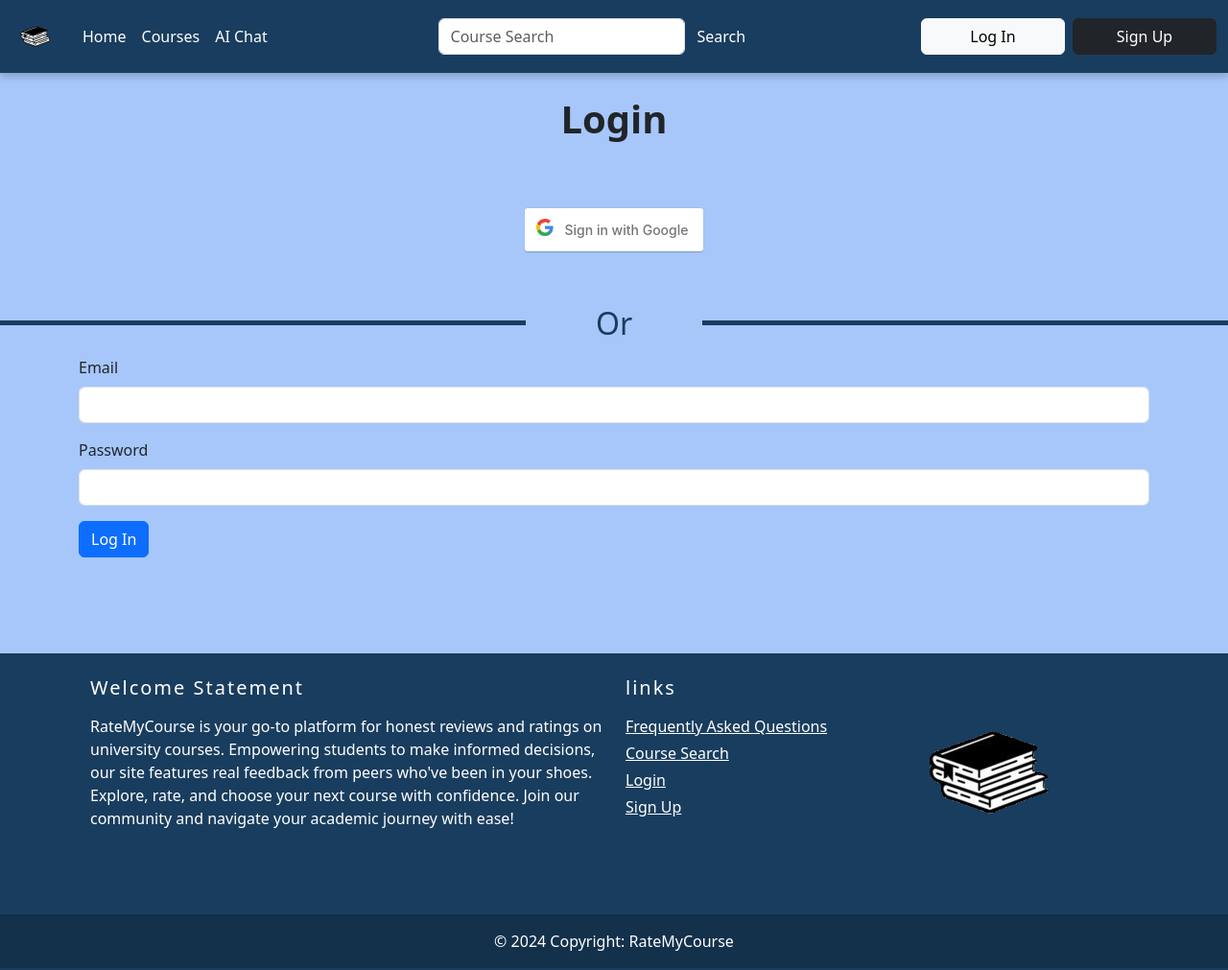
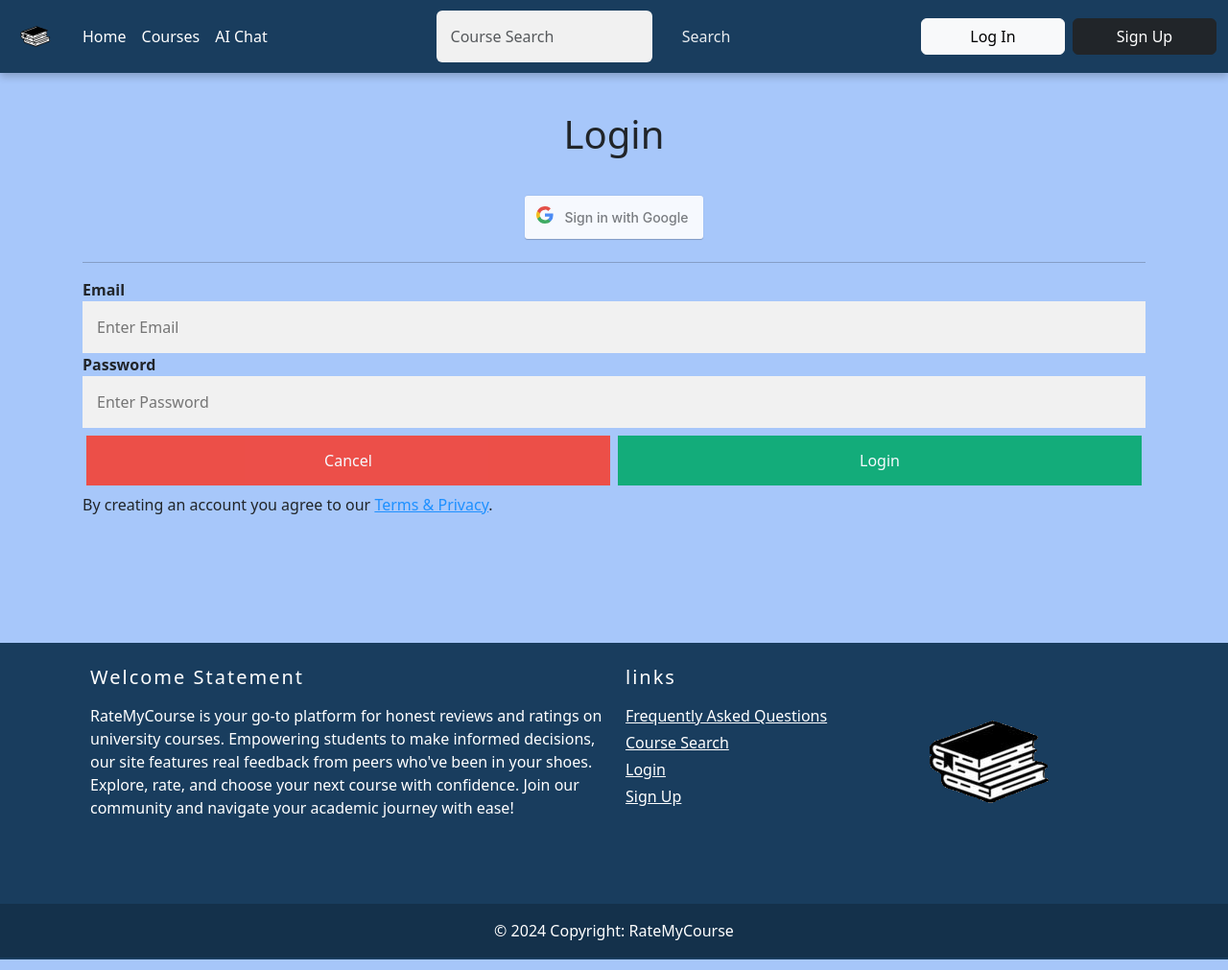
Before and after one commit to lnalewaja/RateMyCourse, a Flask app: page /login in a window 1280 px wide. Shown: the whole page at 96% size. Run offline with Flask 3, Linux system fonts and the light colour scheme.

Commit message:
login page and updated signup and easter egg

```diff
--- a/schema.sql
+++ b/schema.sql
@@ -21,7 +21,6 @@ CREATE TABLE Courses (
 CREATE TABLE Reviews (
     review_id SERIAL PRIMARY KEY,
     course_id VARCHAR(50) NOT NULL,
-    professor_name VARCHAR(255) NOT NULL,
     user_id INT NOT NULL,
     rating INT,
     final_grade CHAR(1),
--- a/templates/login.html
+++ b/templates/login.html
@@ -1,18 +1,130 @@
 {% extends "layout.html" %}
 
 {% block content %}
+<head>
+<style>
+/* Your CSS styles here */
+/* Full-width input fields */
+input[type=text], input[type=password], input[type=email] {
+    width: 100%;
+    padding: 15px;
+    display: inline-block;
+    border: none;
+    background: #f1f1f1;
+}
+/* Add a background color when the inputs get focus */
+input[type=text]:focus, input[type=password]:focus, input[type=email]:focus {
+    background-color: #ddd;
+    outline: none;
+}
+/* Set a style for all buttons */
+button {
+    background-color: #04AA6D;
+    color: white;
+    padding: 14px 20px;
+    margin: 8px 0;
+    border: none;
+    cursor: pointer;
+    width: 48%; /* Adjusted width for side-by-side buttons */
+    opacity: 0.9;
+    box-sizing: border-box; /* Include padding and border in the width */
+}
+button:hover {
+    opacity:1;
+}
+/* Extra styles for the cancel button */
+.cancelbtn {
+    background-color: #f44336;
+    float: left; /* Float cancel button to the left */
+}
+/* Add padding to container elements */
+.container {
+    padding: 16px;
+    overflow: auto; /* Clear floats */
+    width: 100%; /* Full width */
+}
+/* The Close Button (x) */
+.close {
+    position: absolute;
+    right: 35px;
+    top: 15px;
+    font-size: 40px;
+    font-weight: bold;
+    color: #f1f1f1;
+}
+.close:hover,
+.close:focus {
+    color: #f44336;
+    cursor: pointer;
+}
+/* Clear floats */
+.clearfix::after {
+    content: "";
+    clear: both;
+    display: table;
+}
+/* Change styles for cancel button and signup button on extra small screens */
+.center-img {
+    text-align: center;
+}
+/* Style for the container */
+.clearfix::after {
+    content: "";
+    clear: both;
+    display: table;
+}
+
+/* Style for the cancel and login buttons */
+.cancelbtn, .loginbtn {
+    background-color: #04AA6D;
+    color: white;
+    padding: 14px 20px;
+    margin: 8px 4px;
+    border: none;
+    cursor: pointer;
+    width: calc(50% - 4px); /* Adjusted width for side-by-side buttons with margin */
+    box-sizing: border-box; /* Include padding and border in the width */
+}
+
+/* Positioning with flexbox */
+.clearfix {
+    display: flex;
+}
+
+.cancelbtn {
+    order: 1; /* Specify order for the cancel button */
+    background-color: #f44336;
+}
+
+.loginbtn {
+    order: 2; /* Specify order for the login button */
+}
+
+/* On hover, increase opacity */
+.cancelbtn:hover, .loginbtn:hover {
+    opacity: 0.8;
+}
+
+/* On click, increase opacity */
+.cancelbtn:active, .loginbtn:active {
+    opacity: 1;
+}
+</style>
+</head>
+<body>
+
+<!-- Your content here -->
+<div class="container">
+    <h1 style="text-align: center;">Login</h1>
+    <br>
     <div class="center-img">
-    <h1 style="padding-bottom:5%"><b>Login</b></h1>
-</div>
-<div class="center-img">
-    <form action="/Ologin">
-        <button type="submit" class="google-sign-in-button">
+        <form id="googleLoginForm" action="/Ologin">
+            <button style="width: 100%" type="submit" class="google-sign-in-button">
                 Sign in with Google
             </button>
         </form>
     </div>
-<div class="container mt-5">
-    <h2 class="fancy" style="--w: 50vw;--c: #193d5e;--b:4px;--g: 40px; color:#193d5e">Or</h2>
+    <form action="{{ url_for('login') }}" method="post" id="loginForm">
             {% if message %}
             <p id="fadeMessage" style="color:#751212">{{ message }}</p>
             <script>
@@ -32,16 +144,18 @@
                 }, 5000);
             </script>
             {% endif %}
-    <form action="{{ url_for('login') }}" method="post">
-        <div class="mb-3">
-            <label for="username" class="form-label">Email</label>
-            <input type="text" class="form-control" id="username" name="username" required>
+            <hr>
+            <label for="username"><b>Email</b></label>
+            <input type="text" placeholder="Enter Email" name="username" required>
+            <label for="password"><b>Password</b></label>
+            <input type="password" placeholder="Enter Password" name="password" required>
+            <div class="clearfix">
+                <button type="button" onclick="window.location.href='/'" class="cancelbtn">Cancel</button>
+                <button type="submit" class="loginbtn">Login</button>
             </div>
-        <div class="mb-3">
-            <label for="password" class="form-label">Password</label>
-            <input type="password" class="form-control" id="password" name="password" required>
+            <p>By creating an account you agree to our <a href="/terms" style="color:dodgerblue">Terms & Privacy</a>.</p>
         </div>
-        <button type="submit" class="btn btn-primary">Log In</button>
     </form>
-</div>
+</body>
+</html>
 {% endblock %}
--- a/templates/signup.html
+++ b/templates/signup.html
@@ -136,7 +136,7 @@
 {% endif %}
         <hr>
         <label for="username"><b>Name</b></label>
-        <input type="text" placeholder="Enter Username" name="username" required>
+        <input type="text" placeholder="Enter Name" name="username" required>
 
         <label for="email"><b>Email</b></label>
         <input type="email" placeholder="Enter Email" name="email" required>
```
Also changed, not shown: templates/terms.html (+20 -0 lines). Lines whose indentation alone changed are shown as unchanged.
